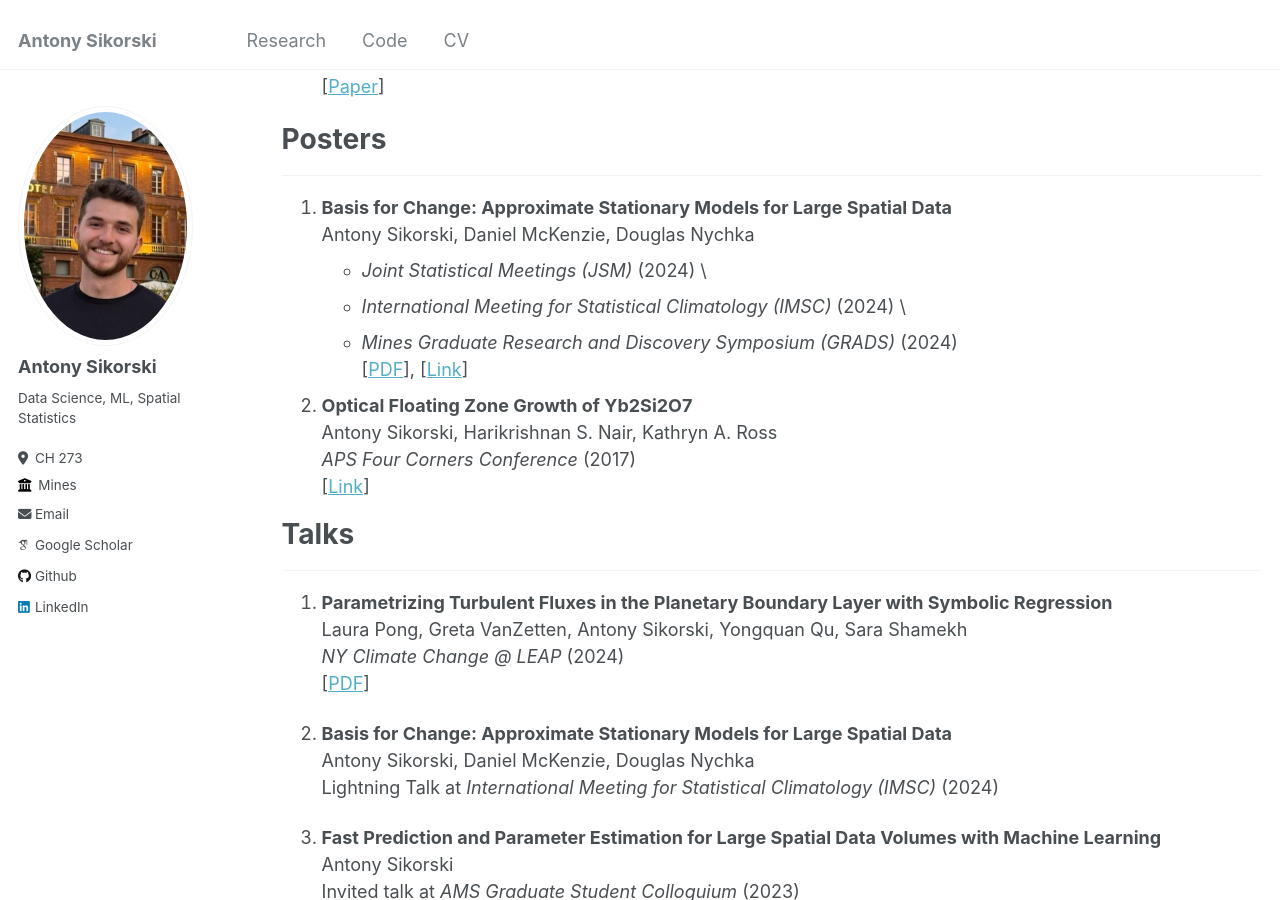
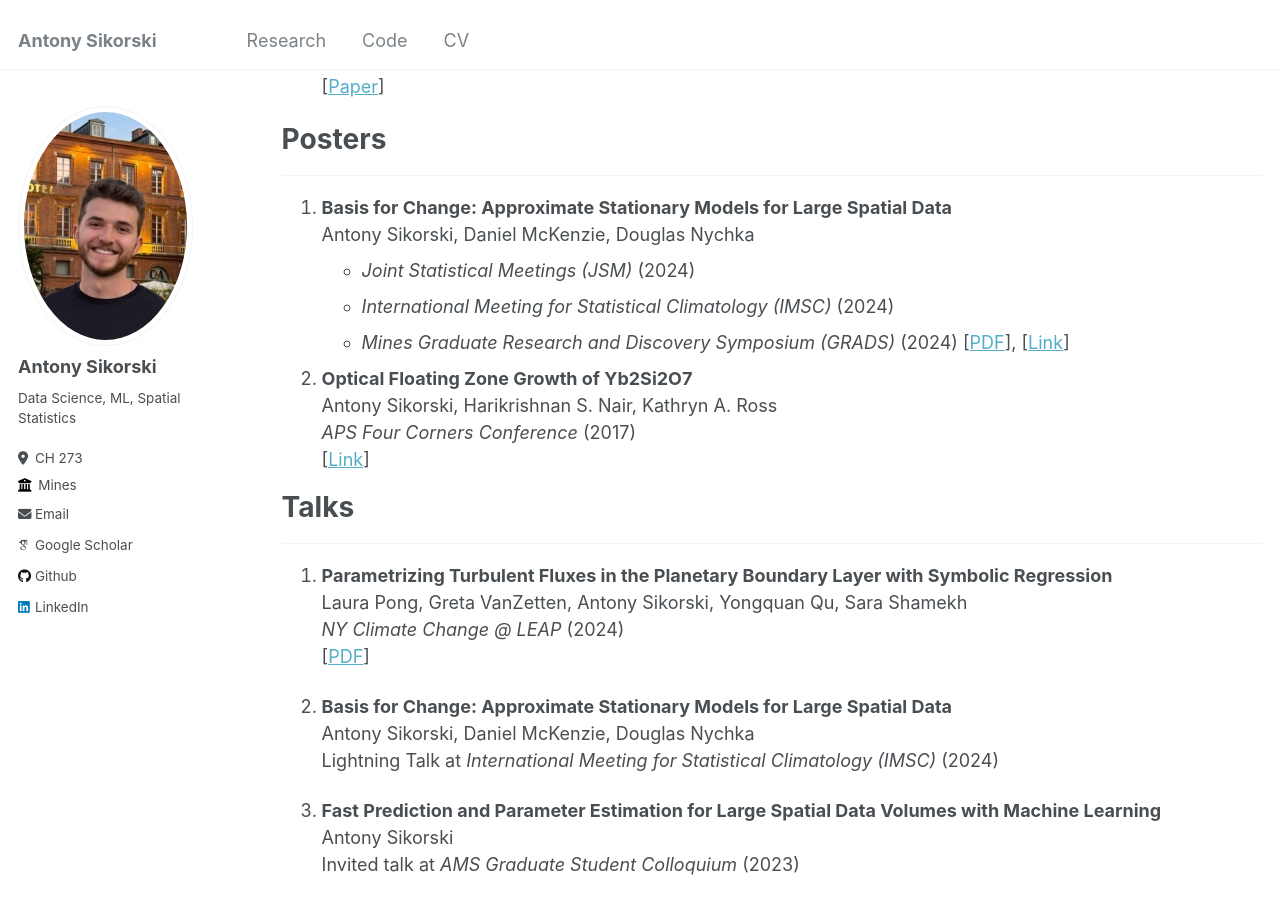
Before and after one commit to antonyxsik/antonyxsik.github.io, a Jekyll site: the page built from _pages/research.md, in a window 1280 px wide and 900 px high, scrolled down 440 px. Built offline with Jekyll 4.4.1, drawn with Linux system fonts in a browser that asks for light colours; some web fonts are replaced.

```diff
--- a/_pages/research.md
+++ b/_pages/research.md
@@ -28,9 +28,9 @@ All of my publications can also be found on my [Google Scholar](https://scholar.
 
 1. **Basis for Change: Approximate Stationary Models for Large Spatial Data** \\
     Antony Sikorski, Daniel McKenzie, Douglas Nychka \\
-    - *Joint Statistical Meetings (JSM)* (2024) \\
-    - *International Meeting for Statistical Climatology (IMSC)* (2024) \\
-    - *Mines Graduate Research and Discovery Symposium (GRADS)* (2024) \\
+    - *Joint Statistical Meetings (JSM)* (2024)
+    - *International Meeting for Statistical Climatology (IMSC)* (2024)
+    - *Mines Graduate Research and Discovery Symposium (GRADS)* (2024)
     [[PDF](https://antonyxsik.github.io/files/basis_poster.pdf)], [[Link](https://repository.mines.edu/handle/11124/179041)]
 
 2. **Optical Floating Zone Growth of Yb2Si2O7** \\
@@ -54,6 +54,6 @@ All of my publications can also be found on my [Google Scholar](https://scholar.
     Antony Sikorski \\
     Invited talk at *AMS Graduate Student Colloquium* (2023)
 
-4. **Exploring Neural Likelihood Surfaces for Spatial Processes**
-    Antony Sikorski
+4. **Exploring Neural Likelihood Surfaces for Spatial Processes** \\
+    Antony Sikorski \\
     *Mines Optimization and Deep Learning Seminar (MODL)* (2023)
```
